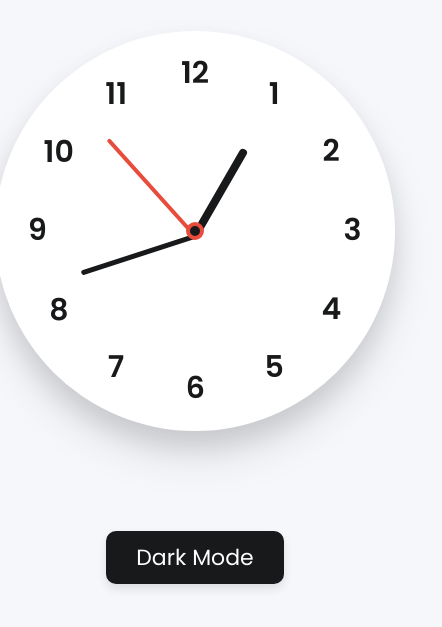
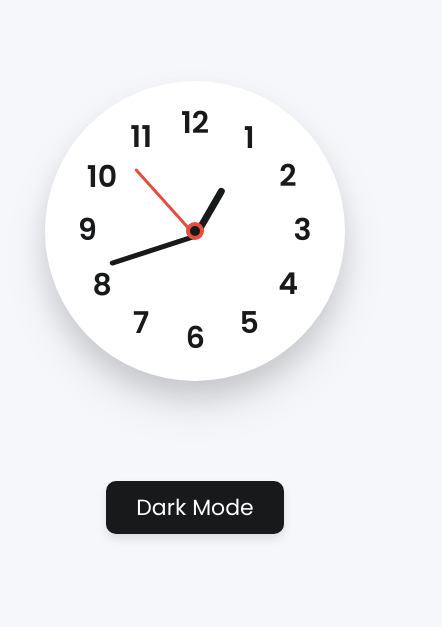
Before and after one commit to yacineaaddi/JS-Analog-Clock, a plain HTML site: page index.html in a window 390 px wide. Shown: the part 115-742 px from the top of the page, 442 px wide, since content can reach past the window. Drawn offline with Linux system fonts and the light colour scheme.

Commit message:
Add Responsive CSS for mobile version

```diff
--- a/style.css
+++ b/style.css
@@ -119,3 +119,27 @@ label span {
   box-shadow: 0 5px 10px rgba(0, 0, 0, 0.1);
   cursor: pointer;
 }
+
+/* Responsive CSS for mobile version---------*/
+
+@media only screen and (max-width: 450px) {
+
+  .container .clock {
+    height: 300px;
+    width: 300px;
+  }
+  .indicator .hand {
+    height: 90px;
+    width: 2.5px;
+  }
+
+  .hand.hour {
+    height: 55px;
+    width: 7px;
+  }
+
+  .hand.minutes {
+    height: 90px;
+    width: 5px;
+  }
+}
```
